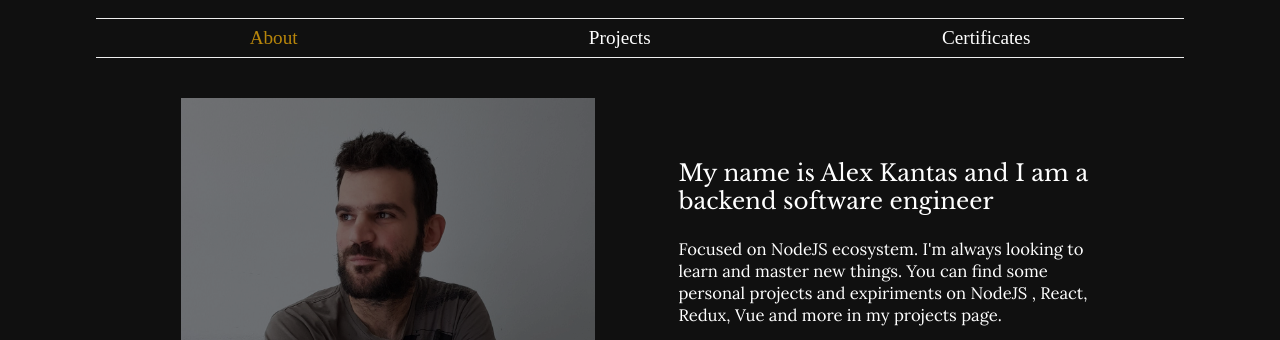
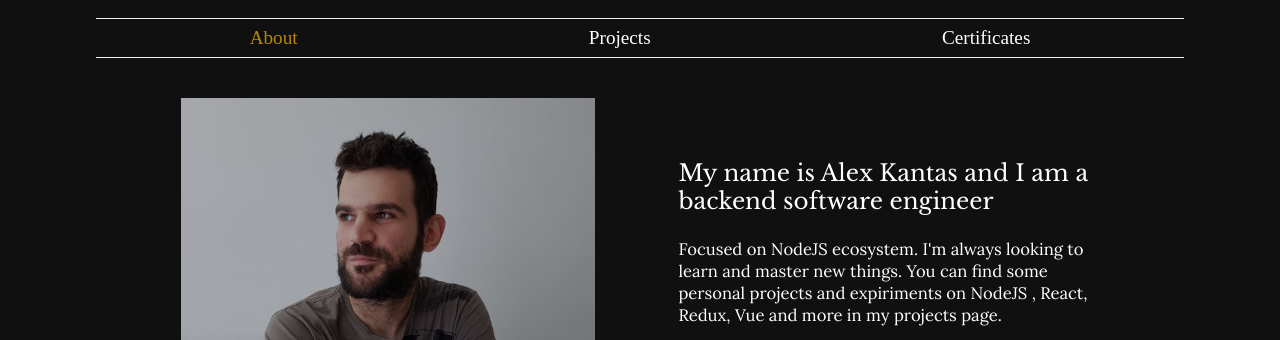
Before and after one commit to alexkantas/alexkantas.github.io, a plain HTML site: page index.html in a window 1280 px wide. Shown: the part 138-478 px from the top of the page. Drawn offline with nearby package versions, Linux system fonts and the dark colour scheme; a web font is replaced by a local one.

Commit message:
update css

```diff
--- a/css/style.css
+++ b/css/style.css
@@ -267,7 +267,7 @@ ul.cerificates-container {
         color: var(--dark-theme-hover-color);
     }
     .myImage {
-        filter: brightness(50%)contrast(100%);
+        filter: brightness(75%)contrast(100%);
     }
     .certificate {
         filter: contrast(100%);
@@ -351,7 +351,7 @@ ul.cerificates-container {
     }
 }
 
-@media (min-width: 1000px) {
+@media (min-width: 1150px) {
     .my-name {
         font-size: 7vw;
     }
```
